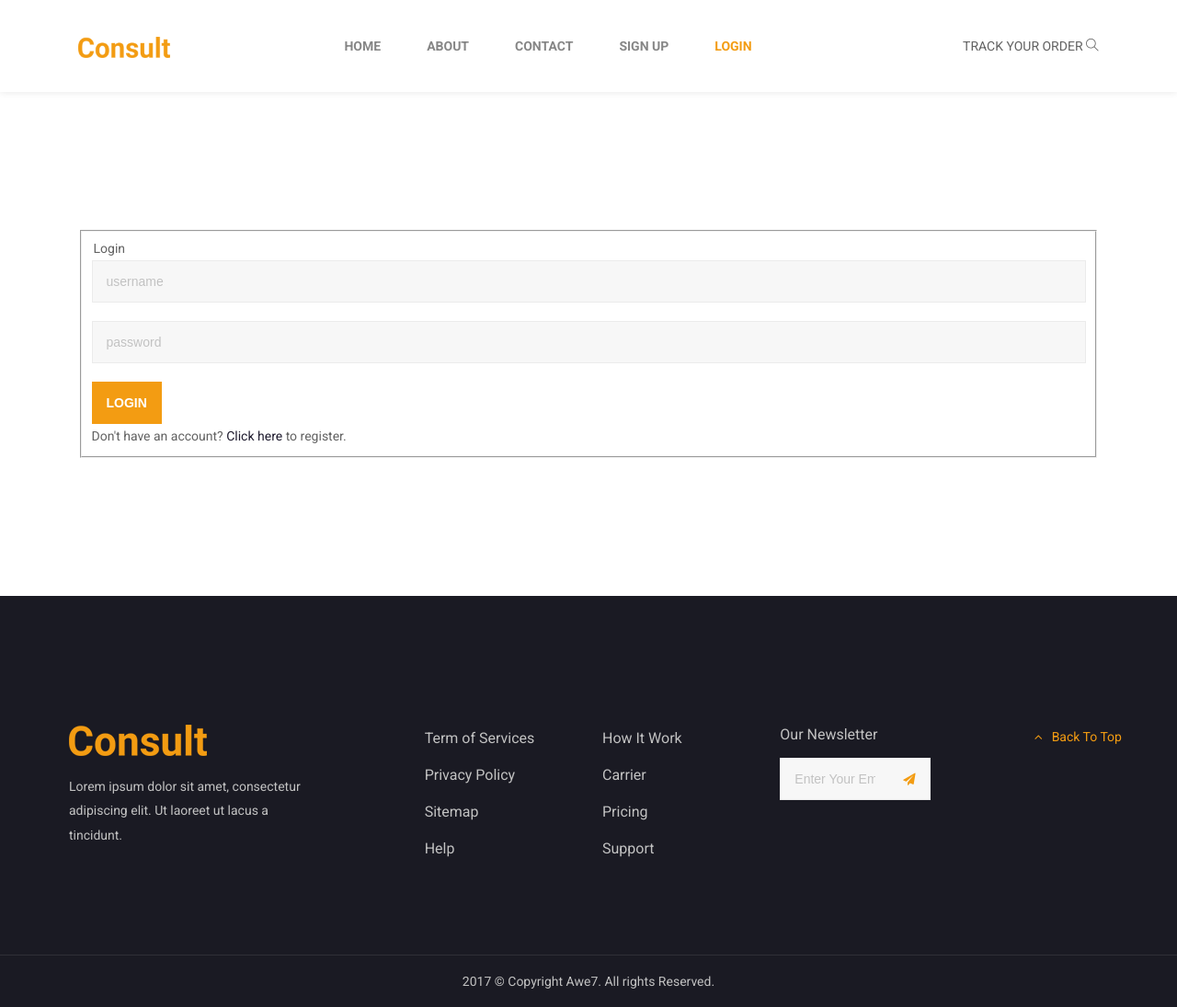
After one commit to engahmedkamal/ExpressMoving, a Django app: page /login_user/ in a window 1280 px wide. The commit adds this page. Shown: the whole page at 92% size. Run offline with Django 3.2, Linux system fonts and the light colour scheme; some libraries are stand-ins or nearby versions.

Commit message:
user auth

```diff
--- a/main/templates/main/base.html
+++ b/main/templates/main/base.html
@@ -22,9 +22,6 @@
         <link rel="stylesheet" type="text/css"
               href="https://fonts.googleapis.com/css?family=Roboto:300,300i,400,400i,700,700i&amp;amp;subset=latin-ext">
         <link rel="stylesheet" type="text/css" href="{% static 'main/assets/css/main.css' %}">
-        <!--[if lt IE 9]>
-			<script src="https://oss.maxcdn.com/libs/html5shiv/3.7.0/html5shiv.js"></script>
-		<![endif]-->
     </head>
 </head>
 <body>
@@ -33,7 +30,7 @@
     <!-- header -->
     <header class="header {% block headerStyle %}header__style-02{% endblock %}">
         <div class="container">
-            <div class="header__logo"><a href="index.html"><img src="{% static 'main/assets/img/logo.png' %}"
+            <div class="header__logo"><a href="{% url 'index' %}"><img src="{% static 'main/assets/img/logo.png' %}"
                                                                 alt=""/></a></div>
             <div class="header__toogleGroup">
                 <div class="search-form">
@@ -61,10 +58,17 @@
                     </li>
                     <li class="{% block active_contact %}{% endblock %}"><a href="{% url 'contact' %}">contact</a>
                     </li>
+                {% if not user.is_authenticated %}
                     <li class="{% block active_register %}{% endblock %}"><a href="{% url 'register' %}">sign up</a>
                     </li>
-                    <li class="{% block active_login %}{% endblock %}"><a href="{% url 'register' %}">login</a>
+                    <li class="{% block active_login %}{% endblock %}"><a href="{% url 'login_user' %}">login</a>
                     </li>
+                {% else %}
+                    <li class="{% block active_create_order %}{% endblock %}"><a href="{% url 'create_order' %}">Create Order</a>
+                    </li>
+                    <li class="{% block active_logout %}{% endblock %}"><a href="{% url 'logout_user' %}">log out</a>
+                    </li>
+                {% endif %}
                 </ul><!-- consult-menu -->
 
                 <div class="navbar-toggle"><span></span><span></span><span></span></div>
--- /dev/null
+++ b/main/templates/main/login.html
@@ -0,0 +1,49 @@
+{% extends 'main/base.html' %}
+{% block title %}Login{% endblock %}
+{% block headerStyle %}{% endblock %}
+{% block active_login %}current-menu-item{% endblock %}
+{% block body %}
+    <div class="md-content">
+        <!-- Section -->
+        <section class="md-section">
+            <div class="container">
+                <form class="form-horizontal" action='{% url 'login_user' %}' method="POST">
+                    {% csrf_token %}
+                    <fieldset>
+                        <div id="legend">
+                            <legend class="">Login</legend>
+                            {% if error_message %}
+                                <p><strong>{{ error_message }}</strong></p>
+                            {% endif %}
+                        </div>
+                        <div class="control-group">
+                            <!-- Username -->
+                            <div class="controls">
+                                <input type="text" id="username" name="username" placeholder="username"
+                                       class="input-large">
+                            </div>
+                        </div>
+                        <div class="control-group">
+                            <!-- Password -->
+                            <div class="controls">
+                                <input type="password" id="password" name="password" placeholder="password"
+                                       class="input-large">
+                            </div>
+                        </div>
+
+                        <div class="control-group">
+                            <!-- Button -->
+                            <div class="controls">
+                                <button class="btn btn-primary">Login</button>
+                            </div>
+                            <div class="panel-footer">
+                                Don't have an account? <a href="{% url 'register' %}">Click here</a> to register.
+                            </div>
+
+                        </div>
+                    </fieldset>
+                </form>
+            </div>
+        </section>
+    </div>
+{% endblock %}
--- a/main/templates/main/registration.html
+++ b/main/templates/main/registration.html
@@ -1,5 +1,5 @@
 {% extends 'main/base.html' %}
-{% block title %}Order Details{% endblock %}
+{% block title %}Sign up{% endblock %}
 {% block headerStyle %}{% endblock %}
 {% block active_register %}current-menu-item{% endblock %}
 {% block body %}
@@ -27,6 +27,7 @@
                             <label class="control-label" for="first_name">First Name</label>
                             <div class="controls">
                                 <input type="text" id="first_name" name="first_name" placeholder="" class="input-xlarge">
+                                 <p class="help-block">Enter your first name</p>
                             </div>
                         </div>
 
@@ -34,6 +35,7 @@
                             <label class="control-label" for="last_name">Last Name</label>
                             <div class="controls">
                                 <input type="text" id="last_name" name="last_name" placeholder="" class="input-xlarge">
+                                 <p class="help-block">Enter your last name</p>
                             </div>
                         </div>
 
--- a/main/urls.py
+++ b/main/urls.py
@@ -21,6 +21,7 @@ urlpatterns = [
     url(r'^about', views.about, name='about'),
     url(r'^contact', views.contact, name='contact'),
     url(r'^track_your_order/$', views.track_your_order, name='track_your_order'),
+    url(r'^createNewOrder/',views.create_order,name='create_order'),
     url(r'^register/$', views.register, name='register'),
     url(r'^login_user/$', views.login_user, name='login_user'),
     url(r'^logout_user/$', views.logout_user, name='logout_user'),
--- a/main/views.py
+++ b/main/views.py
@@ -1,6 +1,6 @@
 from django.contrib.auth import authenticate, login
 from django.contrib.auth import logout
-from django.shortcuts import render, get_object_or_404
+from django.shortcuts import render, get_object_or_404, redirect
 
 from .forms import UserForm
 from .models import Order, Client
@@ -41,8 +41,7 @@ def login_user(request):
         if user is not None:
             if user.is_active:
                 login(request, user)
-                # albums = Album.objects.filter(user=request.user)
-                return render(request, 'main/index.html')
+                return redirect('index')
             else:
                 return render(request, 'main/login.html', {'error_message': 'Your account has been disabled'})
         else:
@@ -56,16 +55,20 @@ def register(request):
         user = form.save(commit=False)
         username = form.cleaned_data['username']
         password = form.cleaned_data['password']
-        mobileNumber=request.POST['mobile']
+        mobileNumber = request.POST['mobile']
         user.set_password(password)
         user.save()
         user = authenticate(username=username, password=password)
         if user is not None:
-            client = Client(mobile_no=mobileNumber,user=user)
+            client = Client(mobile_no=mobileNumber, user=user)
             client.save()
-            login(request,user)
-            return render(request, 'main/index.html')
+            login(request, user)
+            return redirect('index')
     context = {
         "form": form,
     }
     return render(request, 'main/registration.html', context)
+
+
+def create_order(request):
+    return render(request, "main/create_order.html")
```
Also changed, not shown: main/templates/main/create_order.html (added, +23 -0 lines).
